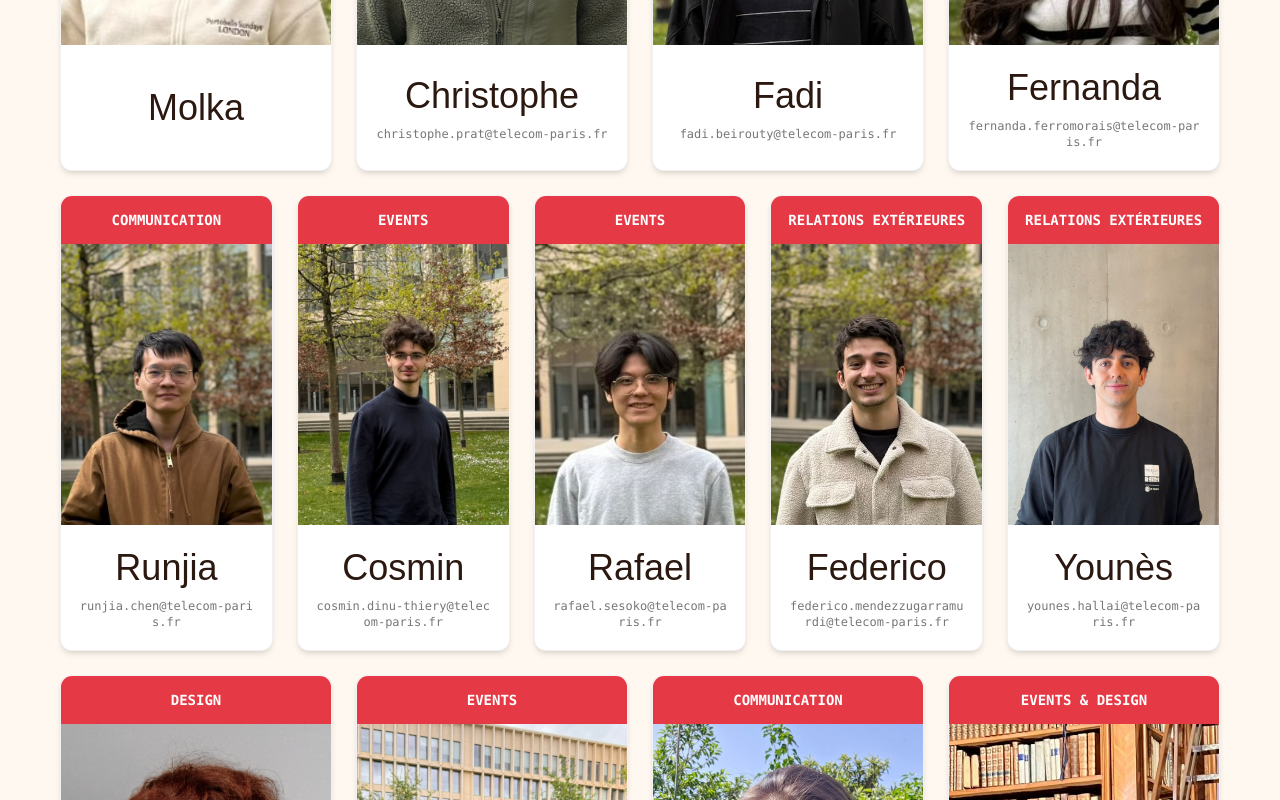
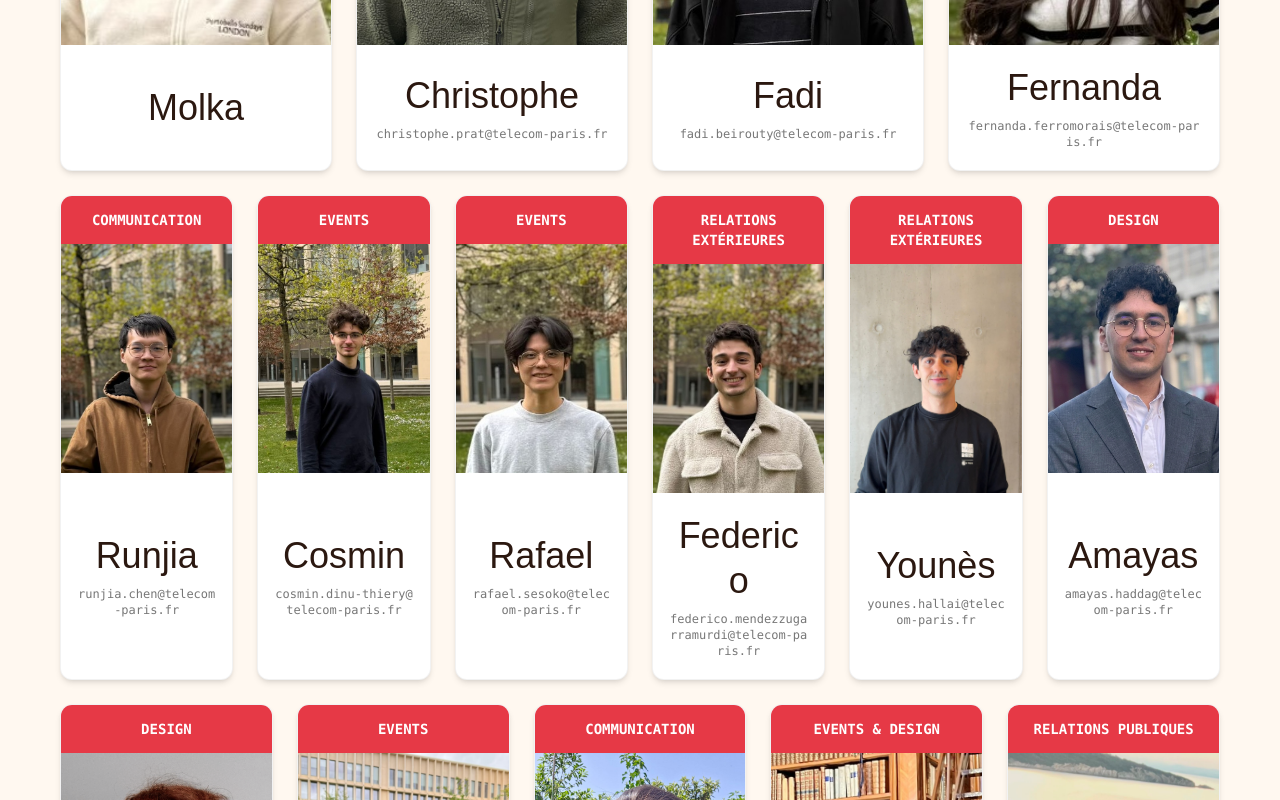
Before and after one commit to ChristophePRAT/bdi-website, a Next.js app: page /en in a window 1280 px wide. Shown: the part 3849-4649 px from the top of the page. Built offline with nearby package versions, Linux system fonts and the light colour scheme; a web font is replaced by a local one.

Commit message:
feat: add Amayas and Joseph, reshuffle bureau rows

```diff
--- a/src/components/Bureau.tsx
+++ b/src/components/Bureau.tsx
@@ -76,9 +76,9 @@ export default async function Bureau() {
                     ))}
                 </div>
 
-                {/* Second row: 5 members */}
-                <div className="grid grid-cols-1 md:grid-cols-2 lg:grid-cols-5 gap-5 md:gap-6">
-                    {BUREAU_MEMBERS.slice(4, 9).map((m: BureauMember, i) => (
+                {/* Second row: 6 members */}
+                <div className="grid grid-cols-1 md:grid-cols-2 lg:grid-cols-6 gap-5 md:gap-6">
+                    {BUREAU_MEMBERS.slice(4, 10).map((m: BureauMember, i) => (
                         <div
                             key={i + 4}
                             className="relative w-full flex nametag"
@@ -128,11 +128,11 @@ export default async function Bureau() {
                     ))}
                 </div>
 
-                {/* Third row: 4 new members */}
-                <div className="grid grid-cols-1 md:grid-cols-2 lg:grid-cols-4 gap-5 md:gap-6">
-                    {BUREAU_MEMBERS.slice(9).map((m: BureauMember, i) => (
+                {/* Third row: 5 new members */}
+                <div className="grid grid-cols-1 md:grid-cols-2 lg:grid-cols-5 gap-5 md:gap-6">
+                    {BUREAU_MEMBERS.slice(10).map((m: BureauMember, i) => (
                         <div
-                            key={i + 9}
+                            key={i + 10}
                             className="relative w-full flex nametag"
                         >
                             <div className="relative flex flex-col w-full rounded-xl overflow-hidden shadow-md border border-black/5 bg-white">
--- a/src/data/constants.ts
+++ b/src/data/constants.ts
@@ -140,6 +140,12 @@ export const BUREAU_MEMBERS: BureauMember[] = [
         email: "younes.hallai@telecom-paris.fr",
     },
     {
+        name: "Amayas",
+        role: "Design",
+        photo: "/members/amayas.png",
+        email: "amayas.haddag@telecom-paris.fr",
+    },
+    {
         name: "Elouan",
         role: "Design",
         photo: "/members/elouan.png",
@@ -163,6 +169,12 @@ export const BUREAU_MEMBERS: BureauMember[] = [
         photo: "/members/alaa.jpg",
         email: "ala.ellefi@telecom-paris.fr",
     },
+    {
+        name: "Joseph",
+        role: "Relations publiques",
+        photo: "/members/joseph.jpeg",
+        email: "joseph.cadiou@telecom-paris.fr",
+    },
 ];
 
 export const WELCOME_TEXTS =
```
Also changed, not shown: public/members/amayas.png (added), public/members/joseph.jpeg (added).
